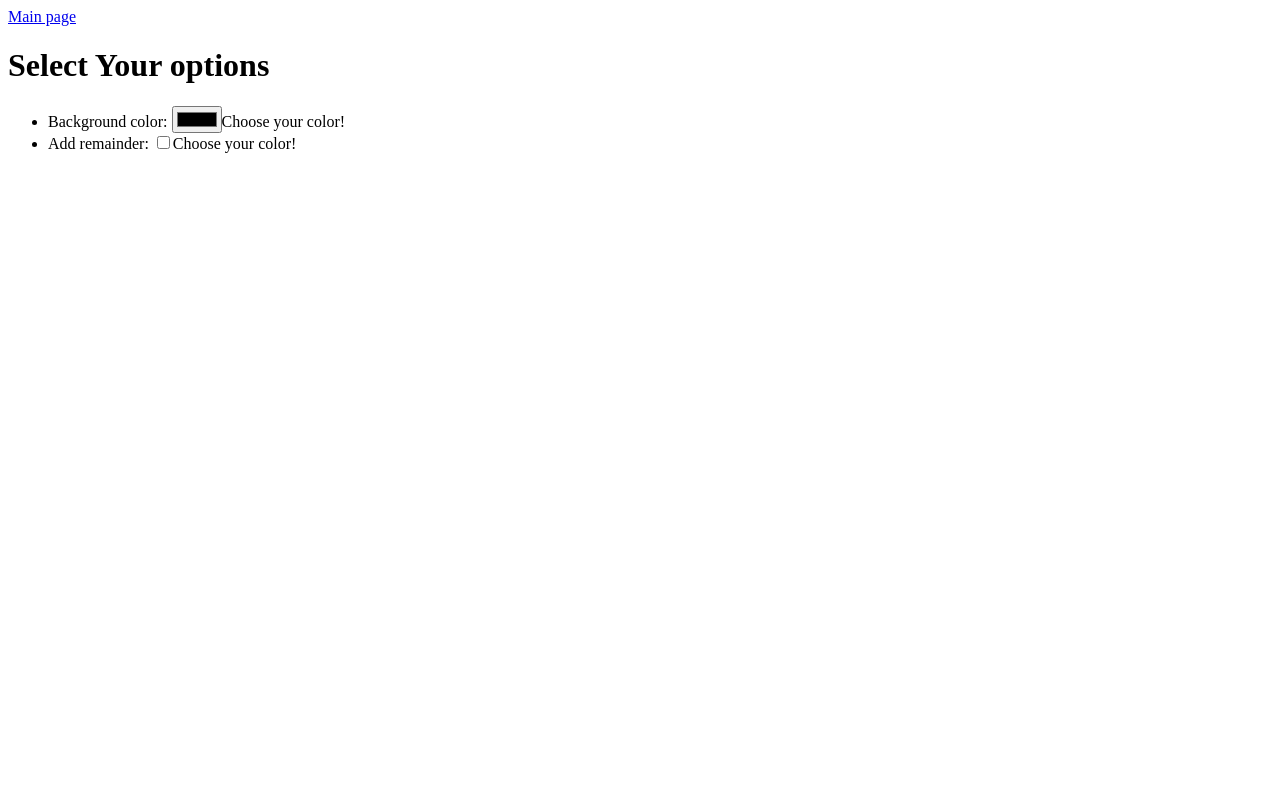
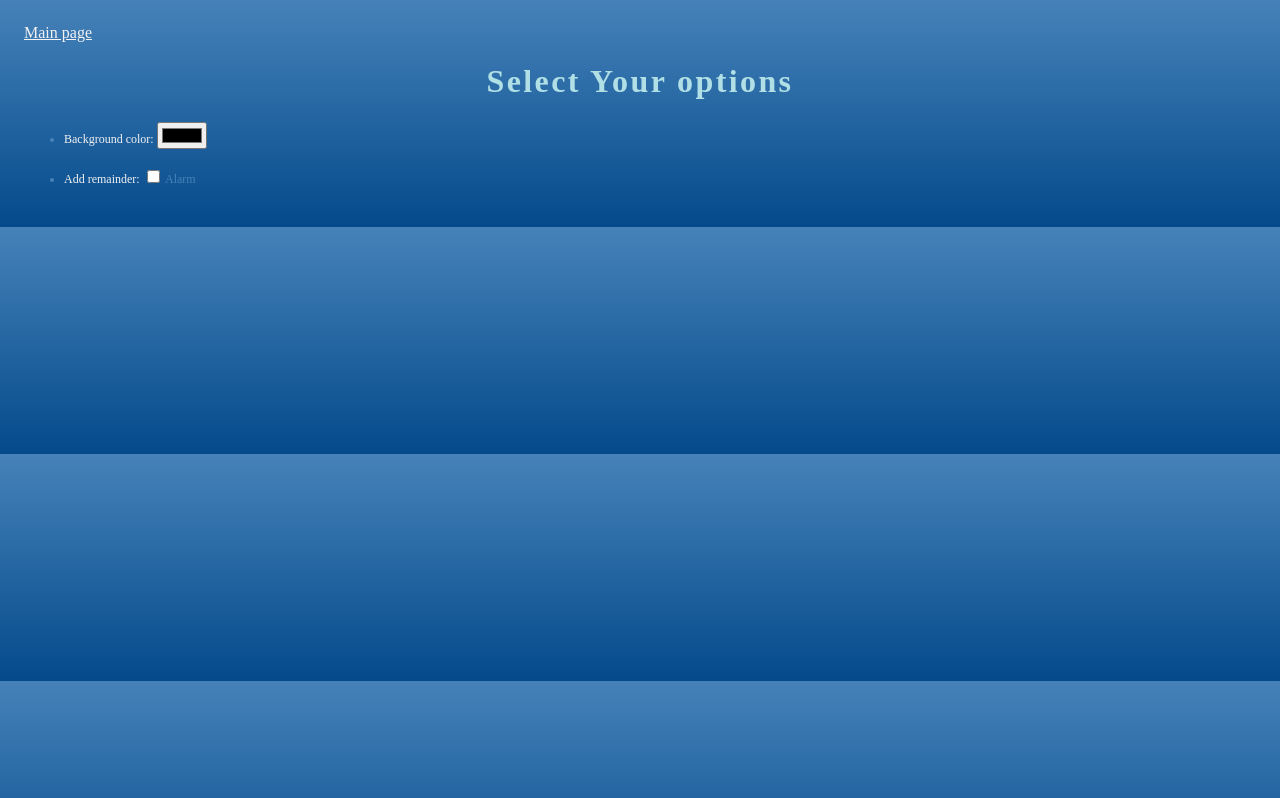
Before and after one commit to julie-annej/McHacks8, a browser extension: page option.html in a window 1280 px wide. Drawn offline with Linux system fonts and the light colour scheme; a web font is replaced by a local one.

Commit message:
Styling option page

```diff
--- a/option.css
+++ b/option.css
@@ -0,0 +1,32 @@
+body{
+    font-family: "Yusei Magic";
+    display: relative;
+    background-image: linear-gradient(180deg, rgb(70, 130, 185),  rgb(4,74,139));
+    padding: 1rem;
+    overflow-y:hidden;
+}
+a{
+   color: #f2f2f2;
+   text-decoration:none;
+   text-decoration: underline;
+}
+h1 {
+    color: powderblue;
+    text-align: center;
+    letter-spacing: 0.15rem;
+}
+
+li{
+    font-size: 0.75rem;
+    color:rgb(70, 130, 185);
+
+    width: 10rem;
+    align-items: center;
+}
+ul{
+    text-decoration: none;
+}
+label{
+
+    color:#f2f2f2;
+}
--- a/option.html
+++ b/option.html
@@ -1,6 +1,8 @@
 <!DOCTYPE html>
 <html>
     <head>
+        <link href="https://fonts.googleapis.com/css2?family=Yusei+Magic&display=swap" rel="stylesheet">
+        <link rel="stylesheet" href="option.css">
     </head>
     <body>
         <a href="index.html">Main page</a>
@@ -8,13 +10,13 @@
         <ul>
             <li>
                 <label for="color">Background color: </label>
-                <input type="color" id="color">Choose your color!
+                <input type="color" id="color">
             </li>
+            <br>
             <li>
                 <label for="color">Add remainder: </label>
-                <input type="checkbox" id="color">Choose your color!
+                <input type="checkbox" id="color"> Alarm
             </li>
         </ul>
-
     </body>
 </html>
--- a/style.css
+++ b/style.css
@@ -65,3 +65,8 @@ h3{
     color:#f7f5f5;
     font-style: italic;
   }
+  a{
+    color: #f2f2f2;
+    text-decoration:none;
+    text-decoration: underline;
+ }
```
